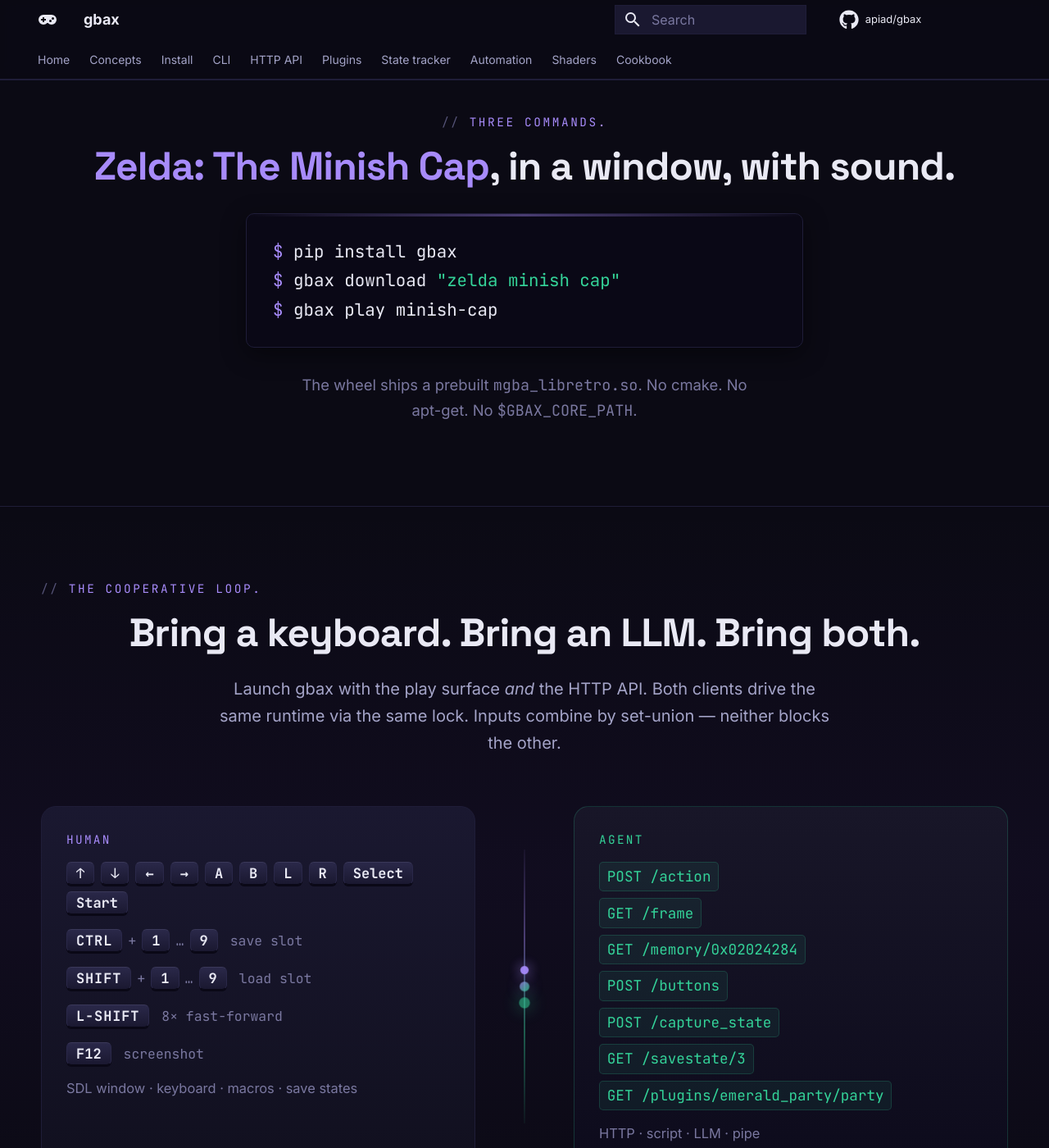
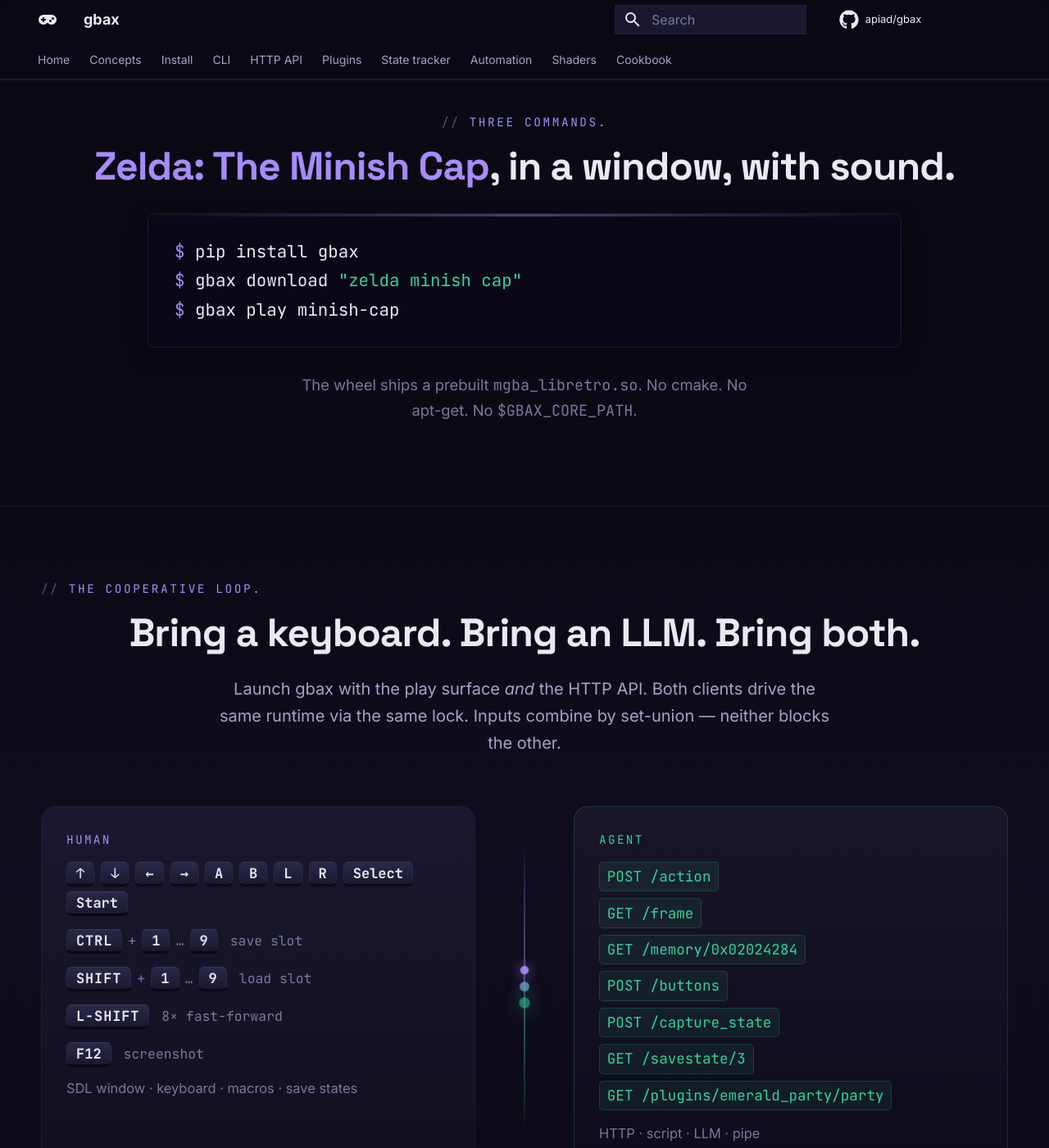
Before and after one commit to apiad/retrokix, an MkDocs documentation site: the page built from docs/index.md, in a window 1280 px wide and 1400 px high, scrolled down 879 px. Shown: the whole window at 82% size. Built offline with MkDocs 1.6.1 and Material for MkDocs 9.7.7, drawn with Linux system fonts in a browser that asks for light colours; comment, search, counter and statistics services are not loaded.

Commit message:
fix(docs/landing): widen install code blocks to fit longest game strings
680px → 920px for the 'three commands' block; 760px → 980px for
the narrow CTA section. The longest rotating commands (castlevania-
aria-of-sorrow + --plugin gbax.plugins.aria_souls) no longer wrap.

```diff
--- a/docs/stylesheets/landing.css
+++ b/docs/stylesheets/landing.css
@@ -39,7 +39,7 @@
   margin: 0 auto;
 }
 .gx-section__inner--narrow {
-  max-width: 760px;
+  max-width: 980px;
   text-align: center;
 }
 .gx-eyebrow {
@@ -500,7 +500,7 @@
   border-radius: var(--gx-radius);
   padding: 1.4rem 1.6rem;
   margin: 1.5rem auto 0;
-  max-width: 680px;
+  max-width: 920px;
   text-align: left;
   font-family: var(--gx-mono);
   font-size: 1.04rem;
```
